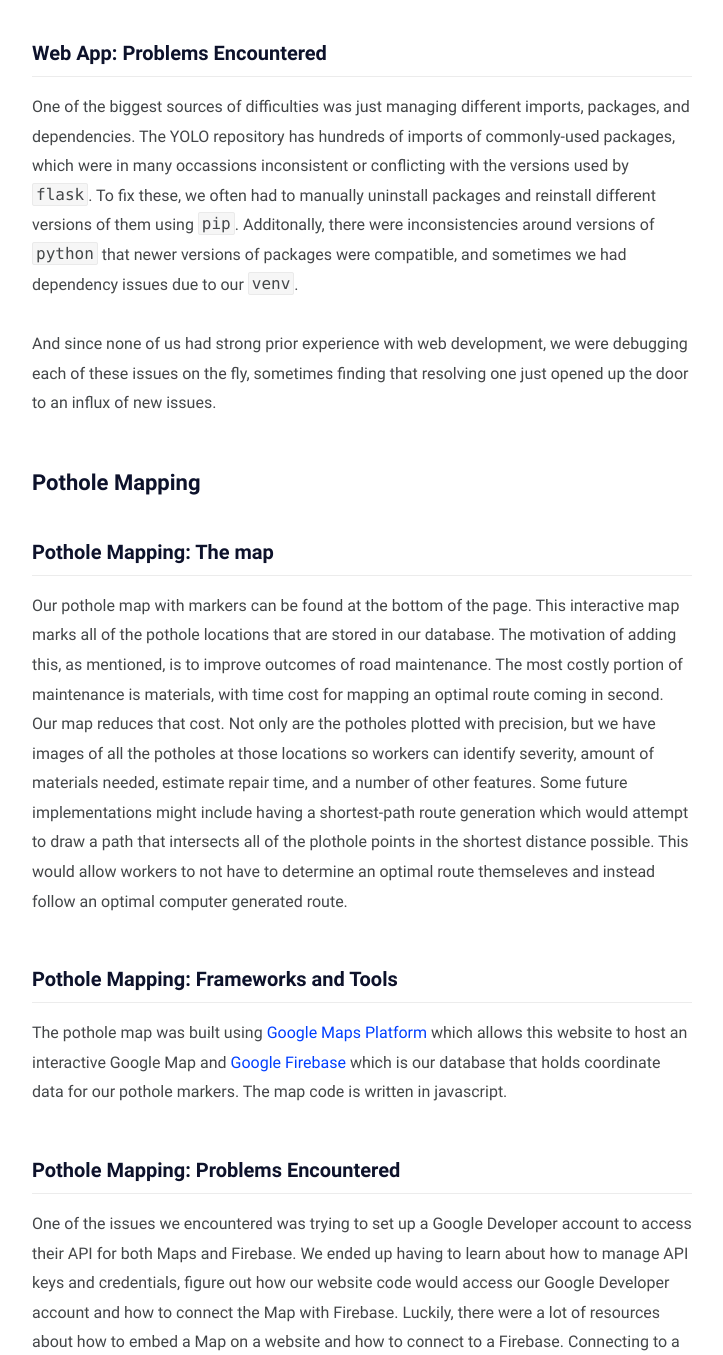
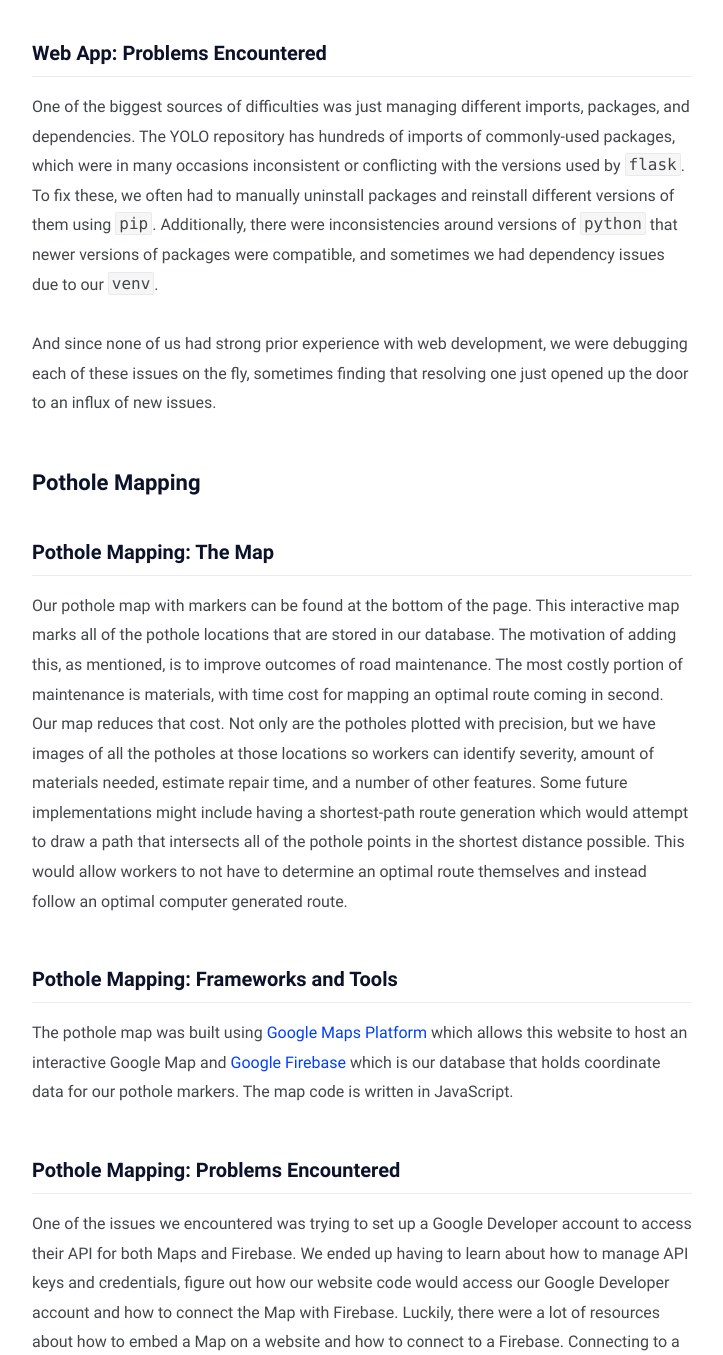
Before and after one commit to amorin5/amorin5.github.io, a Jekyll site: the page built from solution.md, in a window 1280 px wide and 1400 px high, scrolled down 6125 px, cut to the strip 45-1400 px from the top of the window. Shown: the whole strip, without its empty margins (278-1001 px from the left). Built offline with Jekyll 4.4.1, drawn with Linux system fonts in a browser that asks for light colours; comment, search, counter and statistics services are not loaded; some of the changed text lies outside the part shown.

Commit message:
Spelling

```diff
--- a/solution.md
+++ b/solution.md
@@ -76,25 +76,25 @@ To create the frontend visuals of our web application, we built out simple `html
 
 ### Web App: Problems Encountered
 
-One of the biggest sources of difficulties was just managing different imports, packages, and dependencies. The YOLO repository has hundreds of imports of commonly-used packages, which were in many occassions inconsistent or conflicting with the versions used by `flask`. To fix these, we often had to manually uninstall packages and reinstall different versions of them using `pip`. Additonally, there were inconsistencies around versions of `python` that newer versions of packages were compatible, and sometimes we had dependency issues due to our `venv`.
+One of the biggest sources of difficulties was just managing different imports, packages, and dependencies. The YOLO repository has hundreds of imports of commonly-used packages, which were in many occasions inconsistent or conflicting with the versions used by `flask`. To fix these, we often had to manually uninstall packages and reinstall different versions of them using `pip`. Additionally, there were inconsistencies around versions of `python` that newer versions of packages were compatible, and sometimes we had dependency issues due to our `venv`.
 
 And since none of us had strong prior experience with web development, we were debugging each of these issues on the fly, sometimes finding that resolving one just opened up the door to an influx of new issues.
 
 ## Pothole Mapping
 
-### Pothole Mapping: The map
+### Pothole Mapping: The Map
 
-Our pothole map with markers can be found at the bottom of the page. This interactive map marks all of the pothole locations that are stored in our database. The motivation of adding this, as mentioned, is to improve outcomes of road maintenance. The most costly portion of maintenance is materials, with time cost for mapping an optimal route coming in second. Our map reduces that cost. Not only are the potholes plotted with precision, but we have images of all the potholes at those locations so workers can identify severity, amount of materials needed, estimate repair time, and a number of other features. Some future implementations might include having a shortest-path route generation which would attempt to draw a path that intersects all of the plothole points in the shortest distance possible. This would allow workers to not have to determine an optimal route themseleves and instead follow an optimal computer generated route.
+Our pothole map with markers can be found at the bottom of the page. This interactive map marks all of the pothole locations that are stored in our database. The motivation of adding this, as mentioned, is to improve outcomes of road maintenance. The most costly portion of maintenance is materials, with time cost for mapping an optimal route coming in second. Our map reduces that cost. Not only are the potholes plotted with precision, but we have images of all the potholes at those locations so workers can identify severity, amount of materials needed, estimate repair time, and a number of other features. Some future implementations might include having a shortest-path route generation which would attempt to draw a path that intersects all of the pothole points in the shortest distance possible. This would allow workers to not have to determine an optimal route themselves and instead follow an optimal computer generated route.
 
 ### Pothole Mapping: Frameworks and Tools
 
-The pothole map was built using [Google Maps Platform](https://developers.google.com/maps) which allows this website to host an interactive Google Map and [Google Firebase](https://cloud.google.com/firestore/docs) which is our database that holds coordinate data for our pothole markers. The map code is written in javascript.
+The pothole map was built using [Google Maps Platform](https://developers.google.com/maps) which allows this website to host an interactive Google Map and [Google Firebase](https://cloud.google.com/firestore/docs) which is our database that holds coordinate data for our pothole markers. The map code is written in JavaScript.
 
 ### Pothole Mapping: Problems Encountered
 
-One of the issues we encountered was trying to set up a Google Developer account to access their API for both Maps and Firebase. We ended up having to learn about how to manage API keys and credentials, figure out how our website code would access our Google Developer account and how to connect the Map with Firebase. Luckily, there were a lot of resources about how to embed a Map on a website and how to connect to a Firebase. Connecting to a Firebase was a little tricky since all of the code and examples provided were written in Typescript so it took some time trying to convert it into working Javascript. The main issue was connecting the database back to the website. This ended up taking the bulk of our time because none of us had experience with embedded Javascript elements. The issue ended up just being a simple syntax error (that we spent hours tracking down, apparently there was a race condition where if the map would load before the JS code to fetch coordinate data from the database then the map would not initialize. The fix was adding the defer keyword for the JS code) so once we figured that out our map worked, finishing the flow from user upload to map plot points.
+One of the issues we encountered was trying to set up a Google Developer account to access their API for both Maps and Firebase. We ended up having to learn about how to manage API keys and credentials, figure out how our website code would access our Google Developer account and how to connect the Map with Firebase. Luckily, there were a lot of resources about how to embed a Map on a website and how to connect to a Firebase. Connecting to a Firebase was a little tricky since all of the code and examples provided were written in Typescript so it took some time trying to convert it into working JavaScript. The main issue was connecting the database back to the website. This ended up taking the bulk of our time because none of us had experience with embedded JavaScript elements. The issue ended up just being a simple syntax error (that we spent hours tracking down, apparently there was a race condition where if the map would load before the JS code to fetch coordinate data from the database then the map would not initialize. The fix was adding the defer keyword for the JS code) so once we figured that out our map worked, finishing the flow from user upload to map plot points.
 
 ## Final Thoughts
-Going into this implementation, we set goals to automate the detection of potholes, simplify data collection, and improve the repair process to broadly reduce the presence of potholes. Our YOLO model is able to detect potholes with high accuracy. Users' ability to run the model over dashcam footage, photos, and videos creates a better and simplier way to collect broad data. Mapping those user uploads and plotting an accurate map of local potholes frees time and resources of repair workers. In this way, the entire process is automated. Through these three steps, we have addressed and achieved each of our goals. Hopefully, we can continue to work with this technology to contribute to safer infrastructure across the US and world at large.
+Going into this implementation, we set goals to automate the detection of potholes, simplify data collection, and improve the repair process to broadly reduce the presence of potholes. Our YOLO model is able to detect potholes with high accuracy. Users' ability to run the model over dashcam footage, photos, and videos creates a better and simpler way to collect broad data. Mapping those user uploads and plotting an accurate map of local potholes frees time and resources of repair workers. In this way, the entire process is automated. Through these three steps, we have addressed and achieved each of our goals. Hopefully, we can continue to work with this technology to contribute to safer infrastructure across the US and world at large.
 
 ## Interactive Pothole Map
```
Also changed, not shown: other parts of solution.md (+3 -3 lines), background.md (+4 -4 lines).
